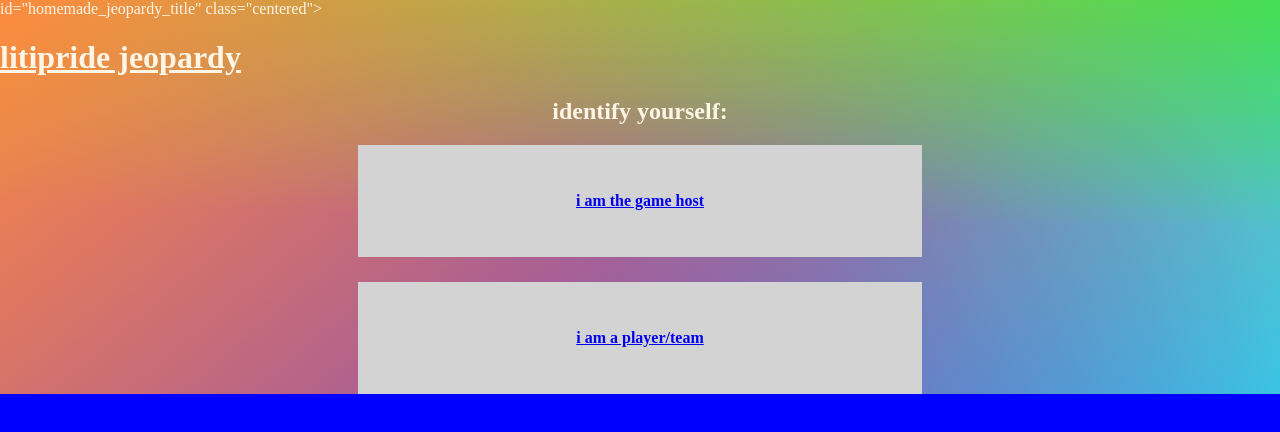
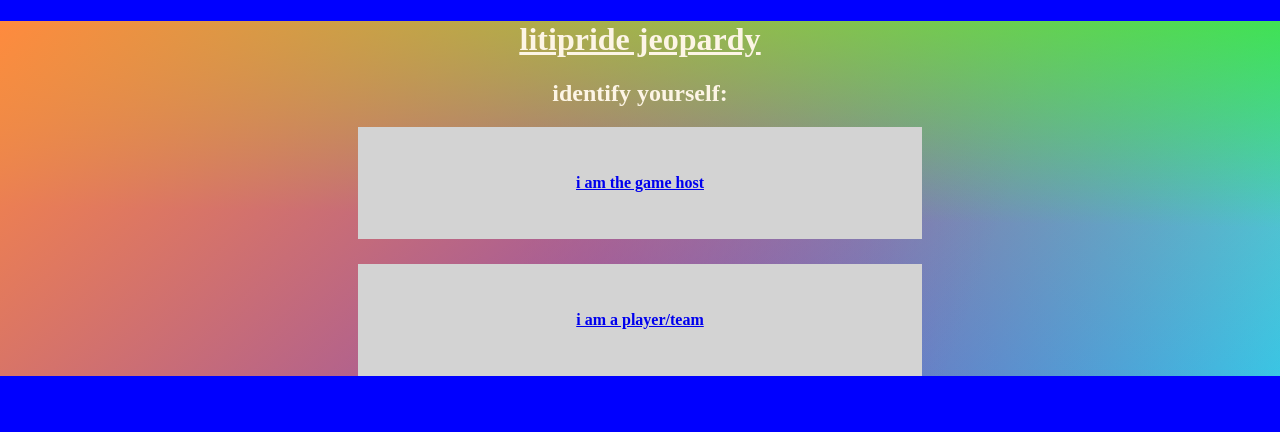
Before and after one commit to wvorwick/litipride, a plain HTML site: page index.html in a window 1280 px wide. Drawn offline with Linux system fonts and the light colour scheme.

Commit message:
Update index.html

```diff
--- a/index.html
+++ b/index.html
@@ -7,7 +7,7 @@
 </head>
 <body>
 	<div class="gradient">
-	<div>id="homemade_jeopardy_title" class="centered">
+	<div id="homemade_jeopardy_title" class="centered">
 		<h1 id="homemade_jeopardy_title">Litipride Jeopardy</h1>
 	</div>
 	<div class="centered">
```
